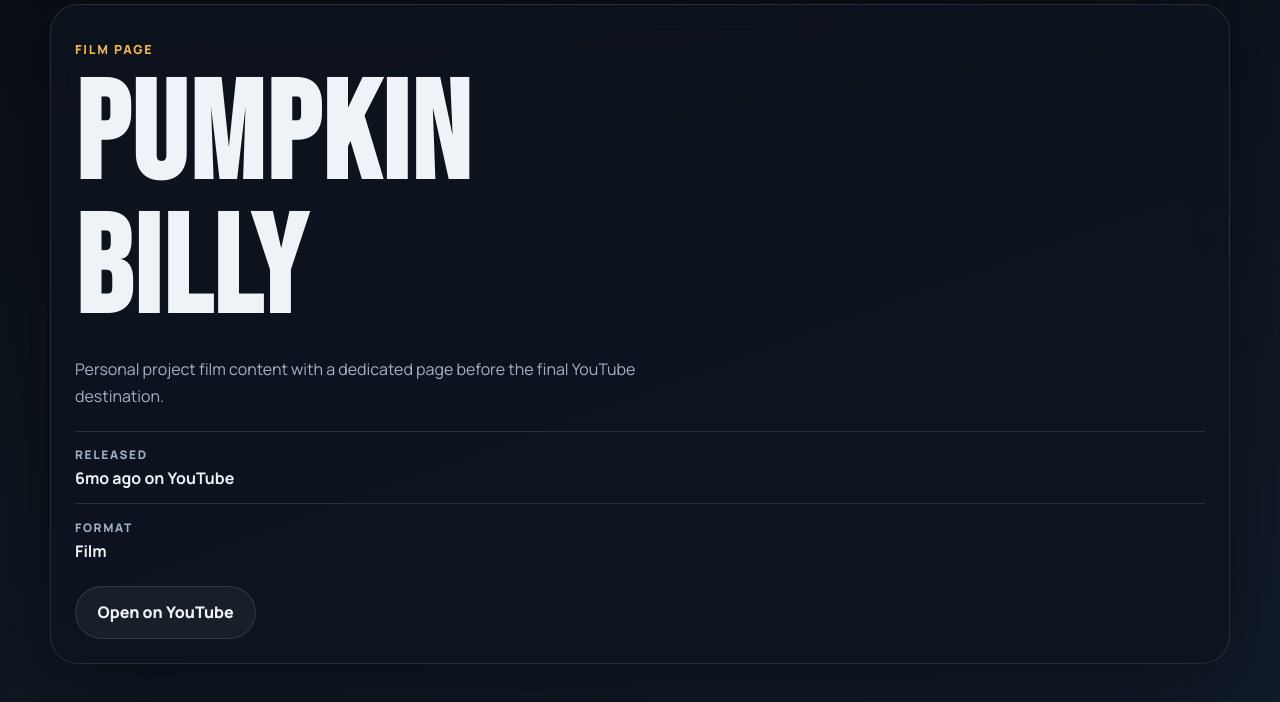
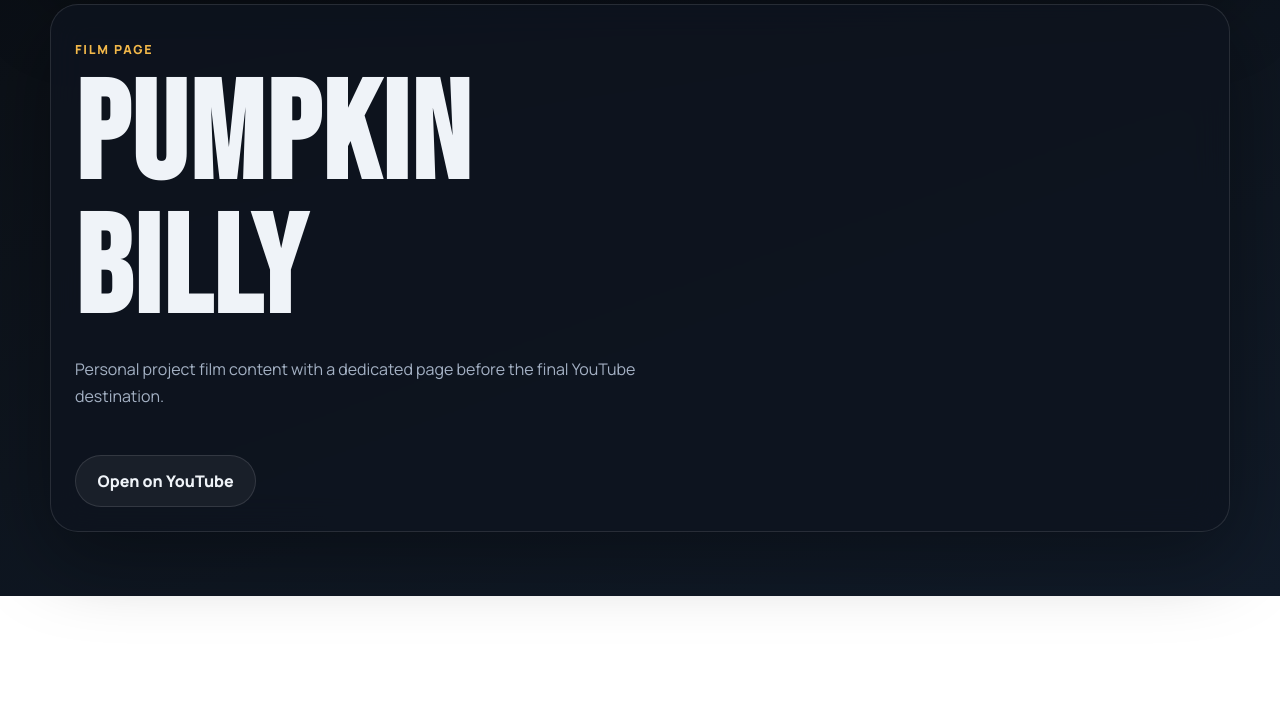
Before and after one commit to jrichard333/zacscottproductions.com, a plain HTML site: page movies/pumpkin-billy.html in a window 1280 px wide. Shown: the part 806-1508 px from the top of the page. After the commit the page ends 1402 px from the top, so only its background shows below. Drawn offline with Linux system fonts and the light colour scheme.

Commit message:
Remove lines

```diff
--- a/movies/pumpkin-billy.html
+++ b/movies/pumpkin-billy.html
@@ -41,14 +41,6 @@
             destination.
           </p>
           <div class="meta-list">
-            <div class="meta-item">
-              <span class="meta-label">Released</span>
-              <span class="meta-value">6mo ago on YouTube</span>
-            </div>
-            <div class="meta-item">
-              <span class="meta-label">Format</span>
-              <span class="meta-value">Film</span>
-            </div>
           </div>
           <a class="button button-secondary" href="https://www.youtube.com/watch?v=0MP5UBDSfYw" target="_blank" rel="noreferrer">Open on YouTube</a>
         </section>
```
Also changed, not shown: movies/four-hands.html (+1 -5 lines), movies/your-disease-is-in-the-parking-lot.html (+0 -8 lines).
